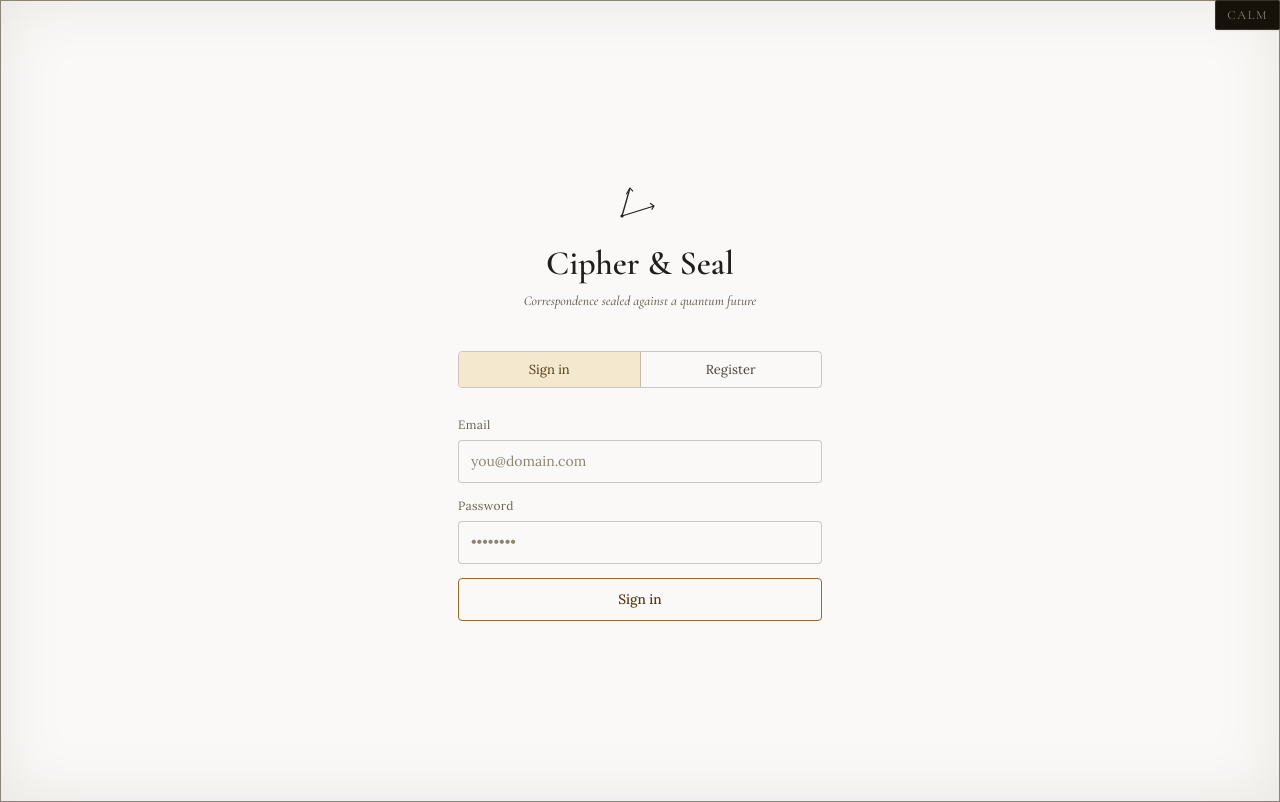
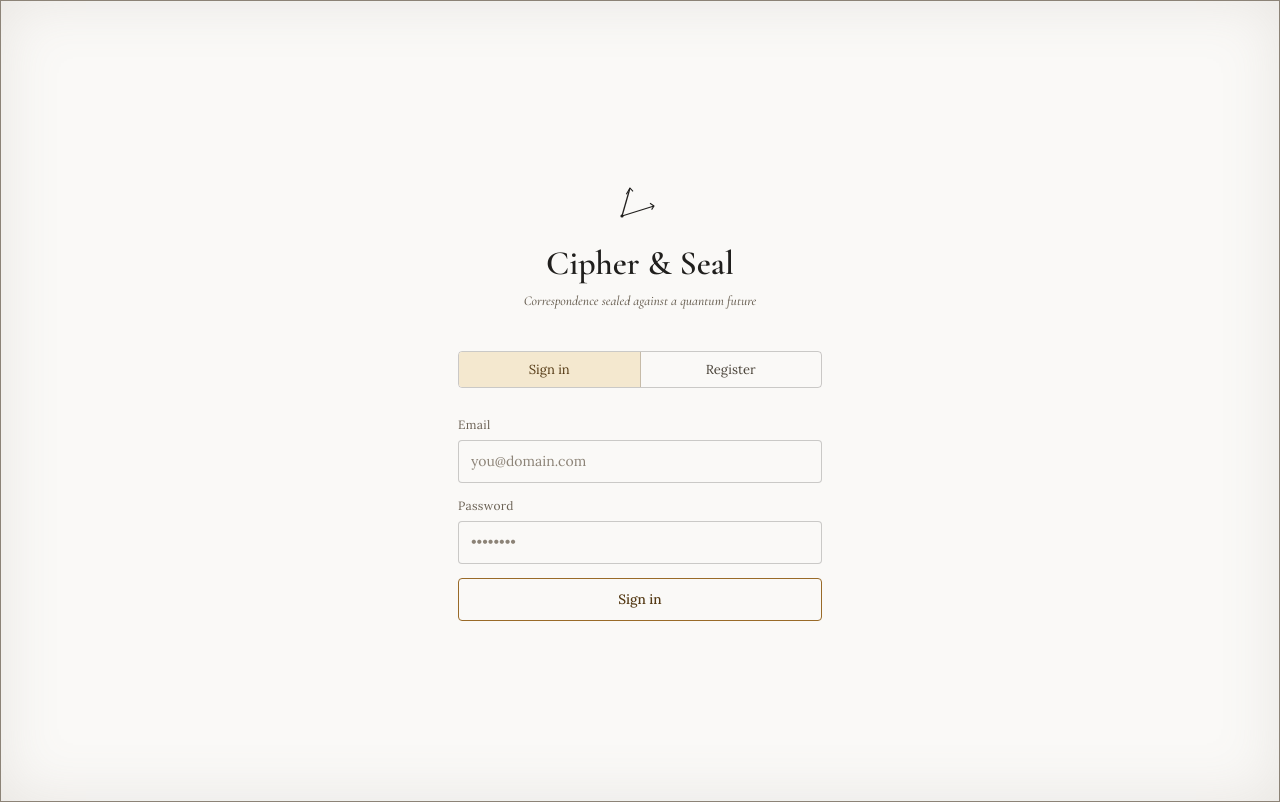
Before and after one commit to Minato2435/Cipher-Seal, a React (Vite) app in the folder web/: page /login in a window 1280 px wide. Built offline with nearby package versions, Linux system fonts and the light colour scheme.

Commit message:
design(web): drop the 'Calm' risk plate from the sign in / register pages

```diff
--- a/web/src/components/AuthShell.tsx
+++ b/web/src/components/AuthShell.tsx
@@ -5,7 +5,6 @@ export function AuthShell({ mode, children }: { mode: "signin" | "register"; chi
   return (
     <div className="frame-outer">
       <div className="risk-frame">
-        <div className="risk-plate">Calm</div>
         <div className="auth-wrap">
           <svg
             width="52"
```
